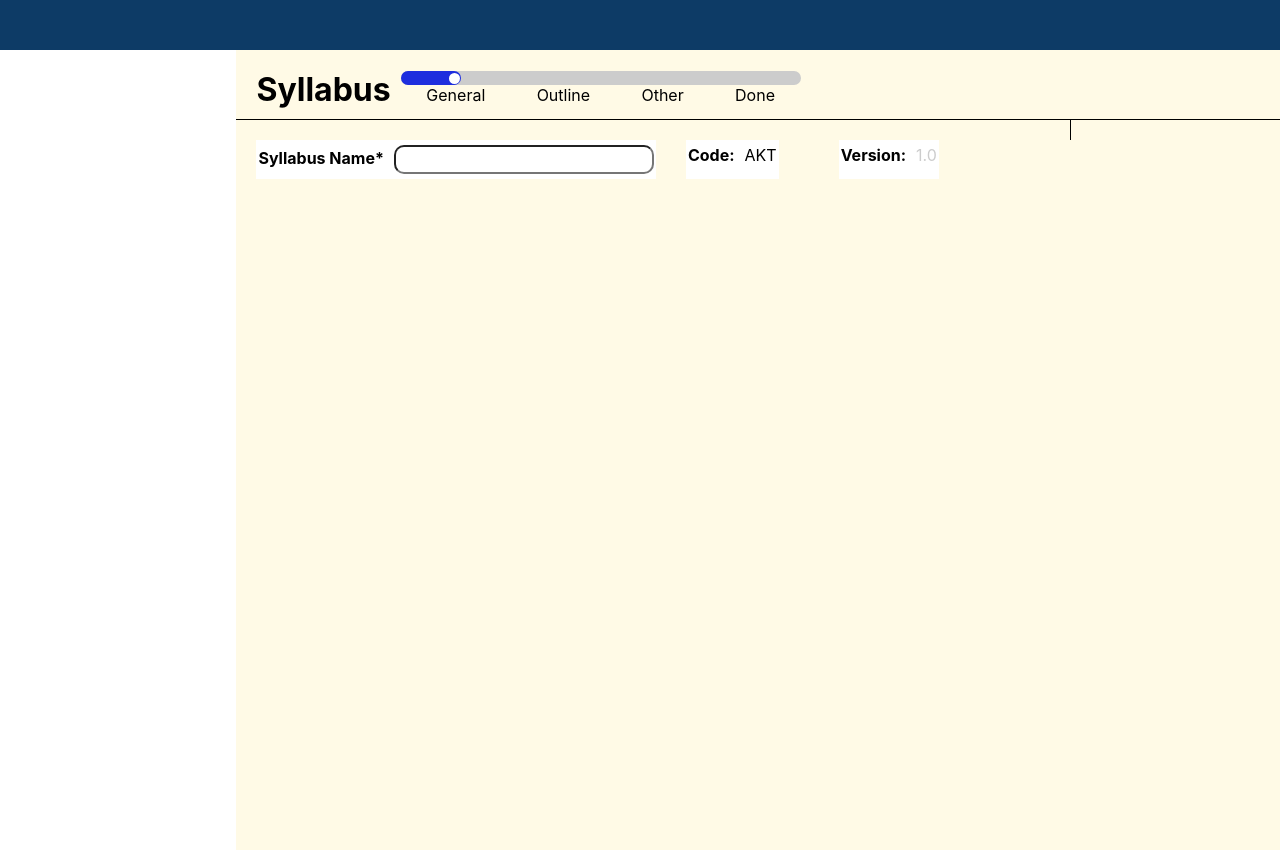
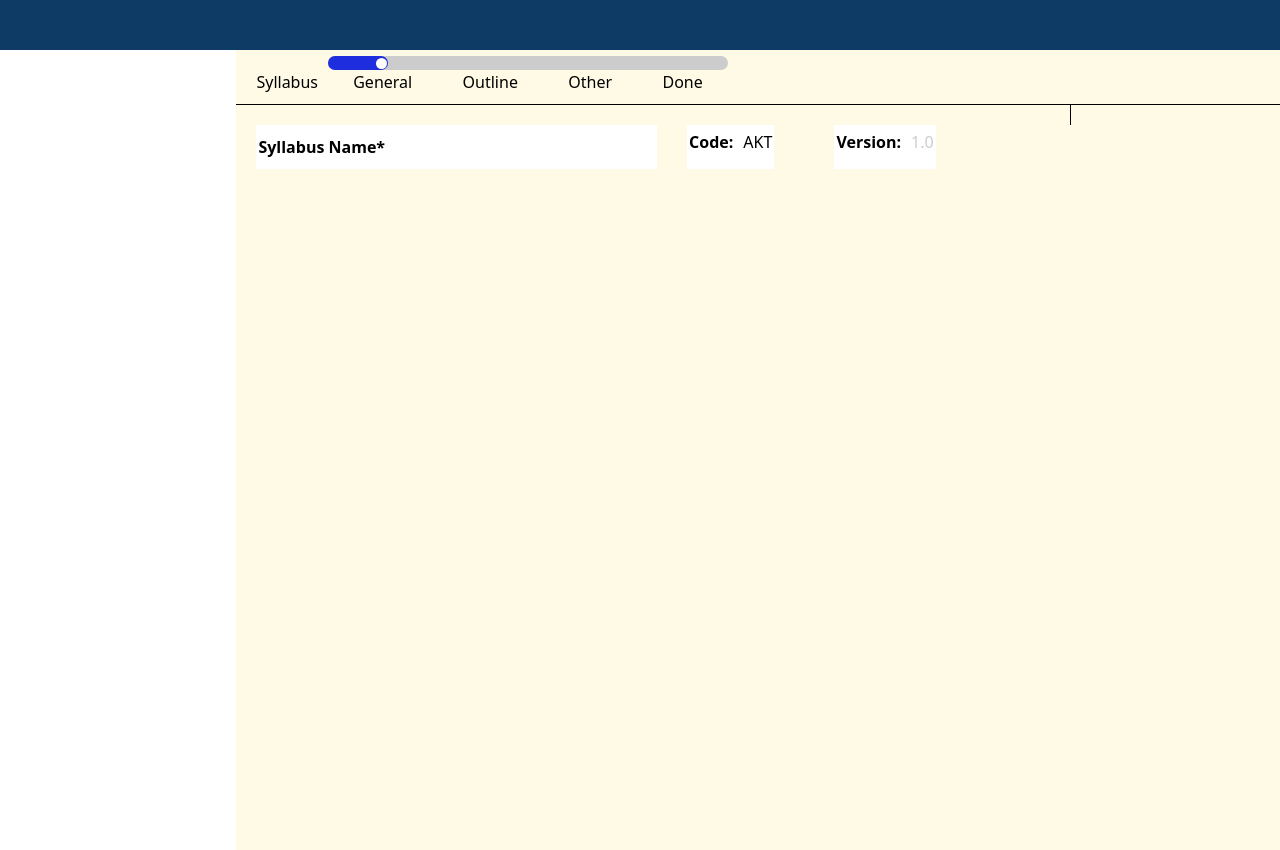
Before and after one commit to khoatase/lms_locfpt, a React (Create React App) app: page / in a window 1280 px wide. Built offline with nearby package versions, Linux system fonts and the light colour scheme.

Commit message:
add tailwindcss lib

```diff
--- a/package.json
+++ b/package.json
@@ -35,5 +35,10 @@
       "last 1 firefox version",
       "last 1 safari version"
     ]
+  },
+  "devDependencies": {
+    "autoprefixer": "^10.4.12",
+    "postcss": "^8.4.17",
+    "tailwindcss": "^3.1.8"
   }
 }
--- /dev/null
+++ b/postcss.config.js
@@ -0,0 +1,6 @@
+module.exports = {
+  plugins: {
+    tailwindcss: {},
+    autoprefixer: {},
+  },
+}
--- a/src/components/ProcessCreate.js
+++ b/src/components/ProcessCreate.js
@@ -1,30 +1,36 @@
-import React, { useEffect } from "react";
+import React from "react";
 
-const ProcessCreate = (props) => {
-  const { data, indexProcess } = props;
+class ProcessCreate extends React.Component {
+  constructor() {
+    super();
+  }
 
-  const renderDataProcess = () => {
+  renderDataProcess = (data) => {
     return data.map((item) => {
       return <p>{item}</p>;
     });
   };
-  const calcWidthProcess = () => {
+  calcWidthProcess = (indexProcess) => {
     return indexProcess * 100 - 40;
   };
+
+  render() {
+    const { data, indexProcess } = this.props;
     return (
       <div className="process">
         <div className="processCreate"></div>
-      <div className="titleProcess">{renderDataProcess()}</div>
+        <div className="titleProcess">{this.renderDataProcess(data)}</div>
         <div
           className="processCurrent"
           style={{
-          width: `${calcWidthProcess()}px`,
+            width: `${this.calcWidthProcess(indexProcess)}px`,
           }}
         >
           <div className="circlePoint"></div>
         </div>
       </div>
     );
-};
+  }
+}
 
 export default ProcessCreate;
--- a/src/index.css
+++ b/src/index.css
@@ -1,13 +1,3 @@
-body {
-  margin: 0;
-  font-family: -apple-system, BlinkMacSystemFont, 'Segoe UI', 'Roboto', 'Oxygen',
-    'Ubuntu', 'Cantarell', 'Fira Sans', 'Droid Sans', 'Helvetica Neue',
-    sans-serif;
-  -webkit-font-smoothing: antialiased;
-  -moz-osx-font-smoothing: grayscale;
-}
-
-code {
-  font-family: source-code-pro, Menlo, Monaco, Consolas, 'Courier New',
-    monospace;
-}
+@tailwind base;
+@tailwind components;
+@tailwind utilities;
--- a/src/pages/syllabus/createSyllabus.js
+++ b/src/pages/syllabus/createSyllabus.js
@@ -1,16 +1,26 @@
-import React, { useState } from "react";
+import React from "react";
 import ProcessCreate from "../../components/ProcessCreate";
 import "./styles/style.css";
 
 const initialDateProcess = ["General", "Outline", "Other", "Done"];
 
-const CreateSyllabus = () => {
-  const [indexProcess, setIndexProcess] = useState(1);
+class CreateSyllabus extends React.Component {
+  constructor() {
+    super();
+    this.state = {
+      indexProcess: 1,
+    };
+  }
+
+  render() {
     return (
       <div className="createSyllabus">
         <div className="createHeader">
           <h1 className="titleCreateSyll">Syllabus</h1>
-        <ProcessCreate data={initialDateProcess} indexProcess={indexProcess} />
+          <ProcessCreate
+            data={initialDateProcess}
+            indexProcess={this.state.indexProcess}
+          />
         </div>
         <div className="createContent">
           <div className="contentLeft">
@@ -34,6 +44,7 @@ const CreateSyllabus = () => {
         <div></div>
       </div>
     );
-};
+  }
+}
 
 export default CreateSyllabus;
--- /dev/null
+++ b/tailwind.config.js
@@ -0,0 +1,8 @@
+/** @type {import('tailwindcss').Config} */
+module.exports = {
+  content: ["./src/**/*.{js,jsx,ts,tsx}"],
+  theme: {
+    extend: {},
+  },
+  plugins: [],
+};
```
Also changed, not shown: 1 other file (tests, documents, lock files or other folders). Lines whose indentation alone changed are shown as unchanged.
